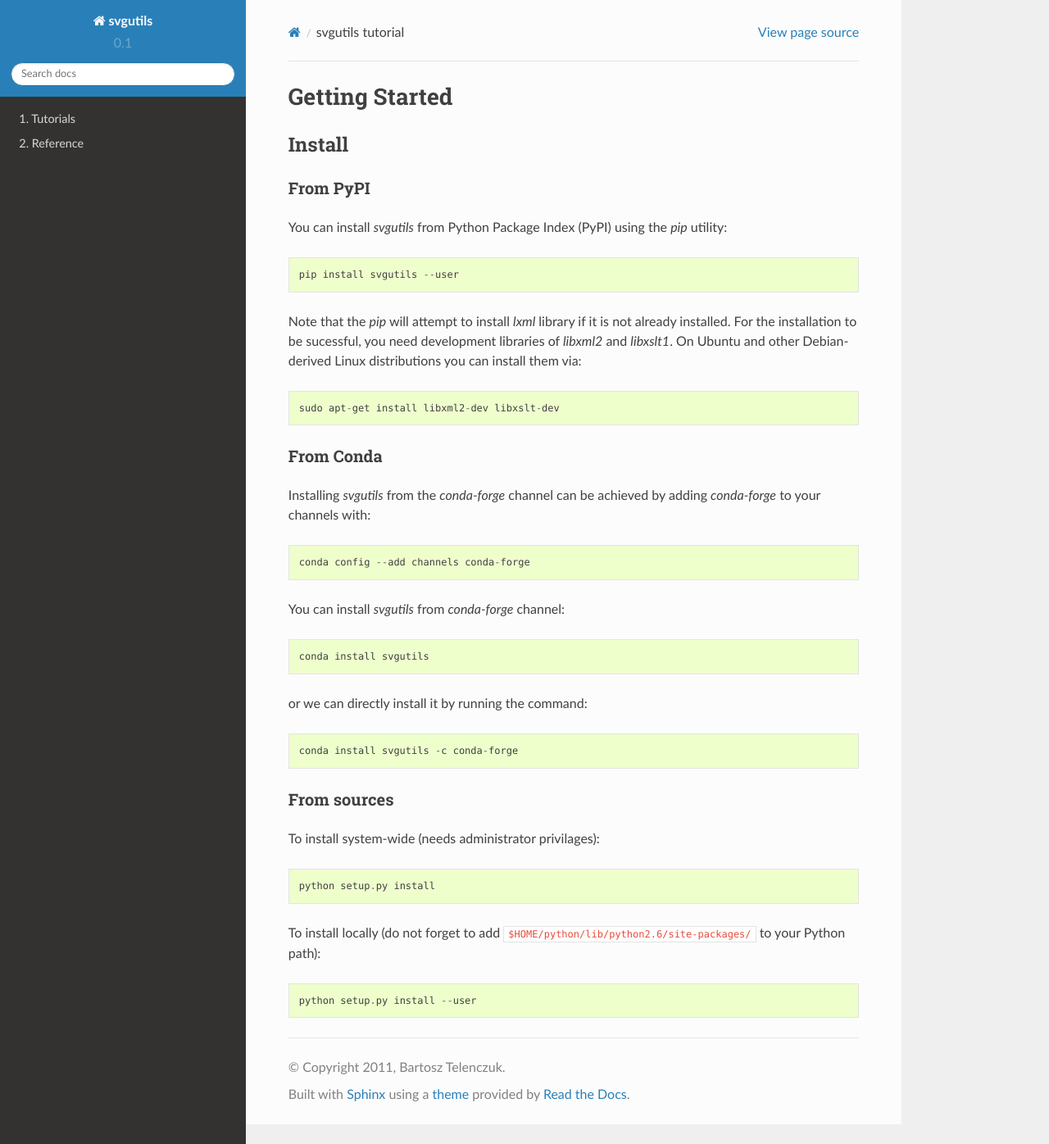
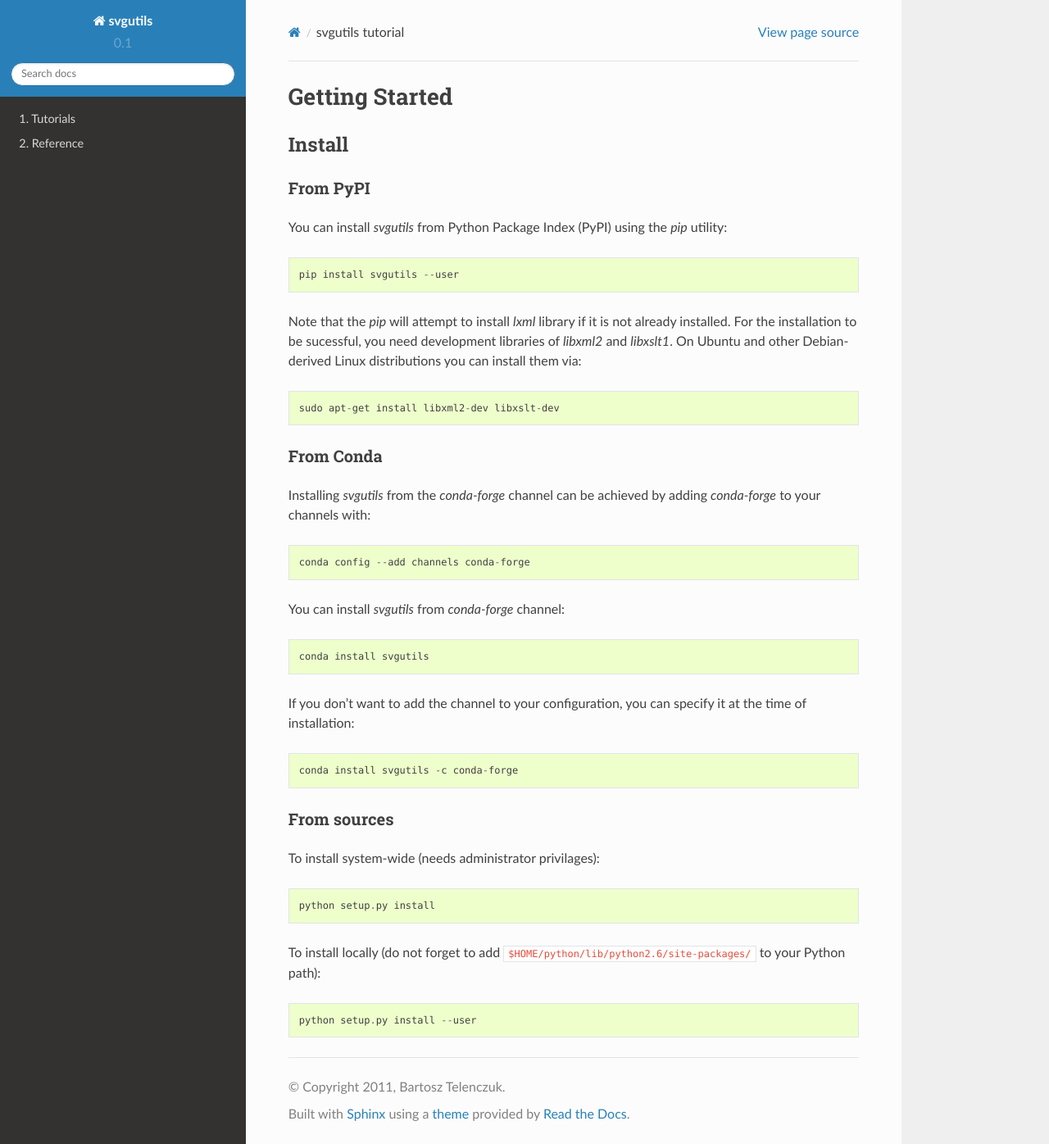
Before and after one commit to btel/svg_utils, a Sphinx documentation site: the page built from docs/source/tutorials/getting_started.rst, in a window 1280 px wide and 1396 px high. Shown: the whole window at 82% size. Built offline with Sphinx 7.4.7 and the Read the Docs theme 2.0.0, drawn with Linux system fonts in a browser that asks for light colours; pages that are not in the unit, such as notebooks, are missing from menus.

Commit message:
Update getting_started.rst

```diff
--- a/docs/source/tutorials/getting_started.rst
+++ b/docs/source/tutorials/getting_started.rst
@@ -30,7 +30,7 @@ You can install `svgutils` from `conda-forge` channel::
 
    conda install svgutils
 
-or we can directly install it by running the command::
+If you don't want to add the channel to your configuration, you can specify it at the time of installation::
 
    conda install svgutils -c conda-forge
 
```
